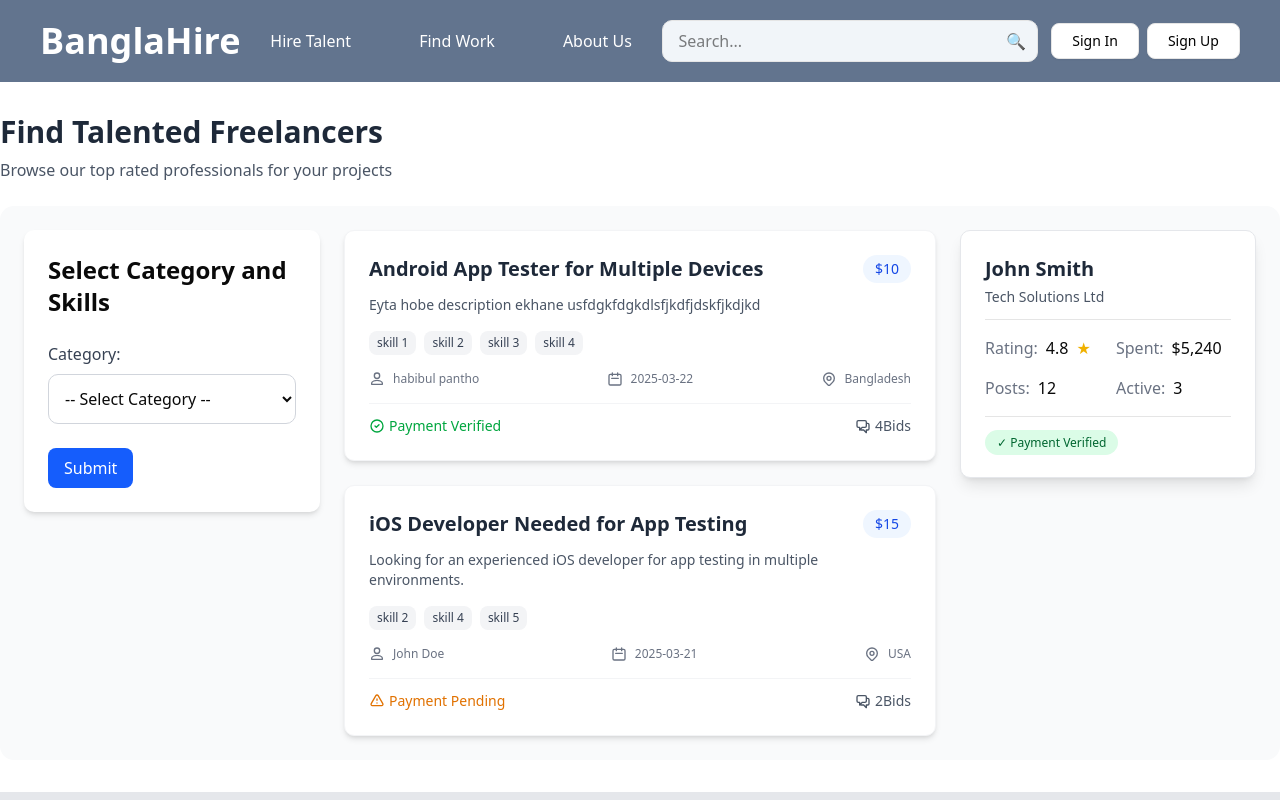
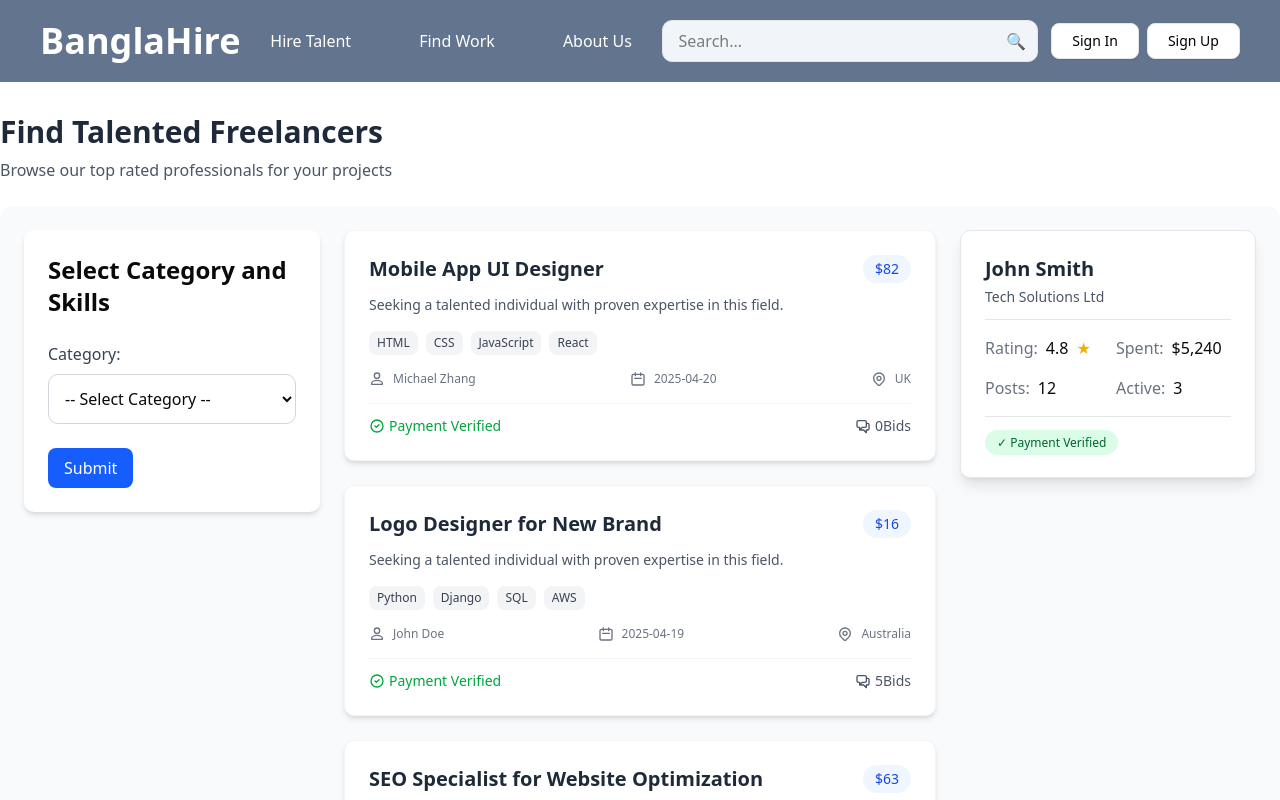
Before and after one commit to ibnesina/BanglaHire, a Next.js app in the folder frontend/: page /talent in a window 1280 px wide. Shown: the top 800 px of the page. Built offline with nearby package versions, Linux system fonts and the light colour scheme.

Commit message:
talent page data flow correction

```diff
--- a/frontend/app/(dashboard)/talent/page.tsx
+++ b/frontend/app/(dashboard)/talent/page.tsx
@@ -1,11 +1,12 @@
-
+"use client";
+import { useEffect, useState } from "react";
 import CategorySelectionOnFnd from "@/components/CategorySelectionOnFnd";
 import PostList from "@/components/PostList";
 import UserDetails from "@/components/UserDetails";
+import { Post } from "@/contracts/posts";
+import { User } from "@/contracts/users";
 
-export default function TalentPage() {
-  // Sample user data for UserDetails component
-  const userData = {
+const userData: User = {
   name: "John Smith",
   company: "Tech Solutions Ltd",
   averageRating: 4.8,
@@ -13,6 +14,44 @@ export default function TalentPage() {
   totalPosts: 12,
   ongoingProjects: 3,
   paymentVerified: true,
+  id: "1",
+  type: "Freelancer",
+  email: "john.smith@example.com",
+  profile_picture: null,
+  payment_phone: null,
+  balance: "0.00",
+  google_id: null,
+  avatar: null,
+  payment_history_id: null,
+  nationality: null,
+  email_verified_at: null,
+  created_at: "2023-01-01T00:00:00.000Z",
+  updated_at: "2023-01-01T00:00:00.000Z",
+};
+
+export default function TalentPage() {
+  // State to track scroll position
+  const [showBackToTop, setShowBackToTop] = useState(false);
+  const [posts, setPosts] = useState<Post[]>([]);
+
+  useEffect(() => {
+    const handleScroll = () => {
+      if (window.scrollY > 300) {
+        setShowBackToTop(true);
+      } else {
+        setShowBackToTop(false);
+      }
+    };
+
+    window.addEventListener("scroll", handleScroll);
+    return () => window.removeEventListener("scroll", handleScroll);
+  }, []);
+
+  const scrollToTop = () => {
+    window.scrollTo({
+      top: 0,
+      behavior: "smooth",
+    });
   };
 
   return (
@@ -28,15 +67,38 @@ export default function TalentPage() {
 
       <div className="flex gap-6 p-6 bg-gray-50 rounded-xl">
         <div className="w-full md:w-1/4">
-          <CategorySelectionOnFnd />
+          <CategorySelectionOnFnd setPosts={setPosts} />
         </div>
         <div className="w-full md:w-2/4">
-          <PostList />
+          <PostList posts={posts} />
         </div>
         <div className="w-full md:w-1/4">
           <UserDetails {...userData} />
         </div>
       </div>
+
+      {showBackToTop && (
+        <button
+          onClick={scrollToTop}
+          className="fixed bottom-8 right-8 bg-emerald-500 hover:bg-emerald-600 text-white p-3 rounded-full shadow-lg transition-all duration-300 cursor-pointer dark:bg-emerald-600 dark:hover:bg-emerald-700"
+          aria-label="Back to top"
+        >
+          <svg
+            xmlns="http://www.w3.org/2000/svg"
+            className="h-6 w-6"
+            fill="none"
+            viewBox="0 0 24 24"
+            stroke="currentColor"
+            strokeWidth={3}
+          >
+            <path
+              strokeLinecap="round"
+              strokeLinejoin="round"
+              d="M5 10l7-7m0 0l7 7m-7-7v18"
+            />
+          </svg>
+        </button>
+      )}
     </main>
   );
 }
--- a/frontend/components/CategorySelectionOnFnd.tsx
+++ b/frontend/components/CategorySelectionOnFnd.tsx
@@ -1,6 +1,7 @@
 "use client";
 
-import React, { useState } from 'react';
+import { Post } from '@/contracts/posts';
+import React, { useEffect, useState } from 'react';
 
 // Dummy data (categories with skills)
 const categories = [
@@ -31,13 +32,95 @@ const categories = [
   }
 ];
 
+
+/*
+const posts = [
+  {
+    title: "Android App Tester for Multiple Devices",
+    budget: "$10",
+    description: "Eyta hobe description ekhane usfdgkfdgkdlsfjkdfjdskfjkdjkd",
+    skills: ["skill 1", "skill 2", "skill 3", "skill 4"],
+    client: "habibul pantho",
+    date: "2025-03-22",
+    file: "asd/fdsj/fdsj.doc",
+    location: "Bangladesh",
+    paymentVerified: true,
+    bids: 4,
+  },
+  {
+    title: "iOS Developer Needed for App Testing",
+    budget: "$15",
+    description:
+      "Looking for an experienced iOS developer for app testing in multiple environments.",
+    skills: ["skill 2", "skill 4", "skill 5"],
+    client: "John Doe",
+    date: "2025-03-21",
+    file: "asd/fdsj/fdsj2.doc",
+    location: "USA",
+    paymentVerified: false,
+    bids: 2,
+  },
+];
+*/
+function generateRandomPosts(count = 10) {
+  const titles = [
+    "Web Developer for E-commerce Site",
+    "Mobile App UI Designer",
+    "Full Stack Developer for SaaS Platform",
+    "Content Writer for Tech Blog",
+    "Data Analyst for Market Research",
+    "WordPress Developer for Blog Setup",
+    "Logo Designer for New Brand",
+    "SEO Specialist for Website Optimization",
+    "Video Editor for YouTube Channel",
+    "Social Media Manager for Startup",
+  ];
+
+  const descriptions = [
+    "Looking for an experienced professional to help with our project.",
+    "Need someone who can deliver high-quality work on a tight deadline.",
+    "Seeking a talented individual with proven expertise in this field.",
+    "We need assistance with a complex project requiring specialized skills.",
+    "Searching for a dedicated freelancer who can work independently.",
+  ];
+
+  const skillSets = [
+    ["HTML", "CSS", "JavaScript", "React"],
+    ["Python", "Django", "SQL", "AWS"],
+    ["UI/UX", "Figma", "Adobe XD", "Sketch"],
+    ["Content Writing", "SEO", "Research", "Editing"],
+    ["Node.js", "Express", "MongoDB", "REST API"],
+  ];
+
+  const locations = ["Bangladesh", "USA", "India", "UK", "Canada", "Australia"];
+  const clients = ["John Doe", "Jane Smith", "Alex Johnson", "Sam Wilson", "Emily Brown", "Michael Zhang"];
+
+  return Array.from({ length: count }, () => {
+    const randomDate = new Date();
+    randomDate.setDate(randomDate.getDate() + Math.floor(Math.random() * 30));
+
+    return {
+      title: titles[Math.floor(Math.random() * titles.length)],
+      budget: `$${Math.floor(Math.random() * 100) + 5}`,
+      description: descriptions[Math.floor(Math.random() * descriptions.length)],
+      skills: skillSets[Math.floor(Math.random() * skillSets.length)],
+      client: clients[Math.floor(Math.random() * clients.length)],
+      date: randomDate.toISOString().split('T')[0],
+      file: `document/file_${Math.floor(Math.random() * 1000)}.doc`,
+      location: locations[Math.floor(Math.random() * locations.length)],
+      paymentVerified: Math.random() > 0.3,
+      bids: Math.floor(Math.random() * 10),
+    };
+  });
+}
+
 interface Category {
   id: number;
   name: string;
   skills: string[];
 }
 
-const CategorySelectionOnFnd = () => {
+const CategorySelectionOnFnd = ({ setPosts }: { setPosts: (posts: Post[]) => void }) => {
   const [selectedCategory, setSelectedCategory] = useState<Category | null>(null);
   const [selectedSkills, setSelectedSkills] = useState<string[]>([]);
   const [error, setError] = useState("");
@@ -74,9 +157,14 @@ const CategorySelectionOnFnd = () => {
       return;
     }
 
-    console.log("Form submitted:", { category: selectedCategory, skills: selectedSkills });
+    setPosts(generateRandomPosts(5));
     // Here you would typically send the data to your API
   };
+
+
+  useEffect(() => {
+    setPosts(generateRandomPosts(5));
+  }, []);
 
   return (
     <div className="max-w-2xl mx-auto p-6 bg-white rounded-lg shadow-md">
--- a/frontend/components/PostList.tsx
+++ b/frontend/components/PostList.tsx
@@ -1,32 +1,6 @@
-const posts = [
-  {
-    title: "Android App Tester for Multiple Devices",
-    budget: "$10",
-    description: "Eyta hobe description ekhane usfdgkfdgkdlsfjkdfjdskfjkdjkd",
-    skills: ["skill 1", "skill 2", "skill 3", "skill 4"],
-    client: "habibul pantho",
-    date: "2025-03-22",
-    file: "asd/fdsj/fdsj.doc",
-    location: "Bangladesh",
-    paymentVerified: true,
-    bids: 4,
-  },
-  {
-    title: "iOS Developer Needed for App Testing",
-    budget: "$15",
-    description:
-      "Looking for an experienced iOS developer for app testing in multiple environments.",
-    skills: ["skill 2", "skill 4", "skill 5"],
-    client: "John Doe",
-    date: "2025-03-21",
-    file: "asd/fdsj/fdsj2.doc",
-    location: "USA",
-    paymentVerified: false,
-    bids: 2,
-  },
-];
+import { Post } from "@/contracts/posts";
 
-const PostList = () => {
+const PostList = ({posts}: {posts: Post[]}) => {
   return (
     <div className="w-full space-y-6">
       {posts.map((post, index) => (
--- /dev/null
+++ b/frontend/contracts/posts.ts
@@ -0,0 +1,12 @@
+export interface Post {
+  title: string;
+  budget: string;
+  description: string;
+  skills: string[];
+  client: string;
+  date: string;
+  file: string;
+  location: string;
+  paymentVerified: boolean;
+  bids: number;
+}
```
Also changed, not shown: frontend/components/UserDetails.tsx (+3 -10 lines), frontend/contracts/users.ts (+10 -0 lines). Lines whose indentation alone changed are shown as unchanged.
